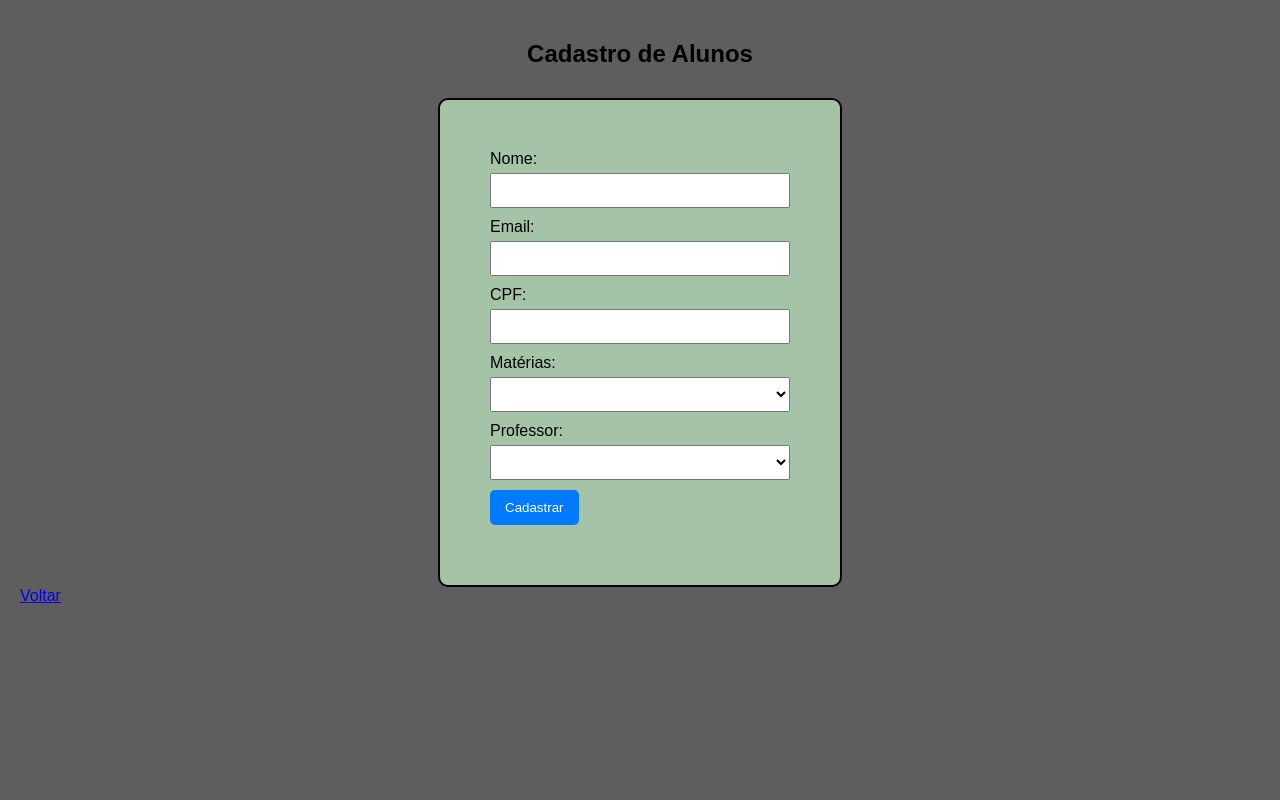
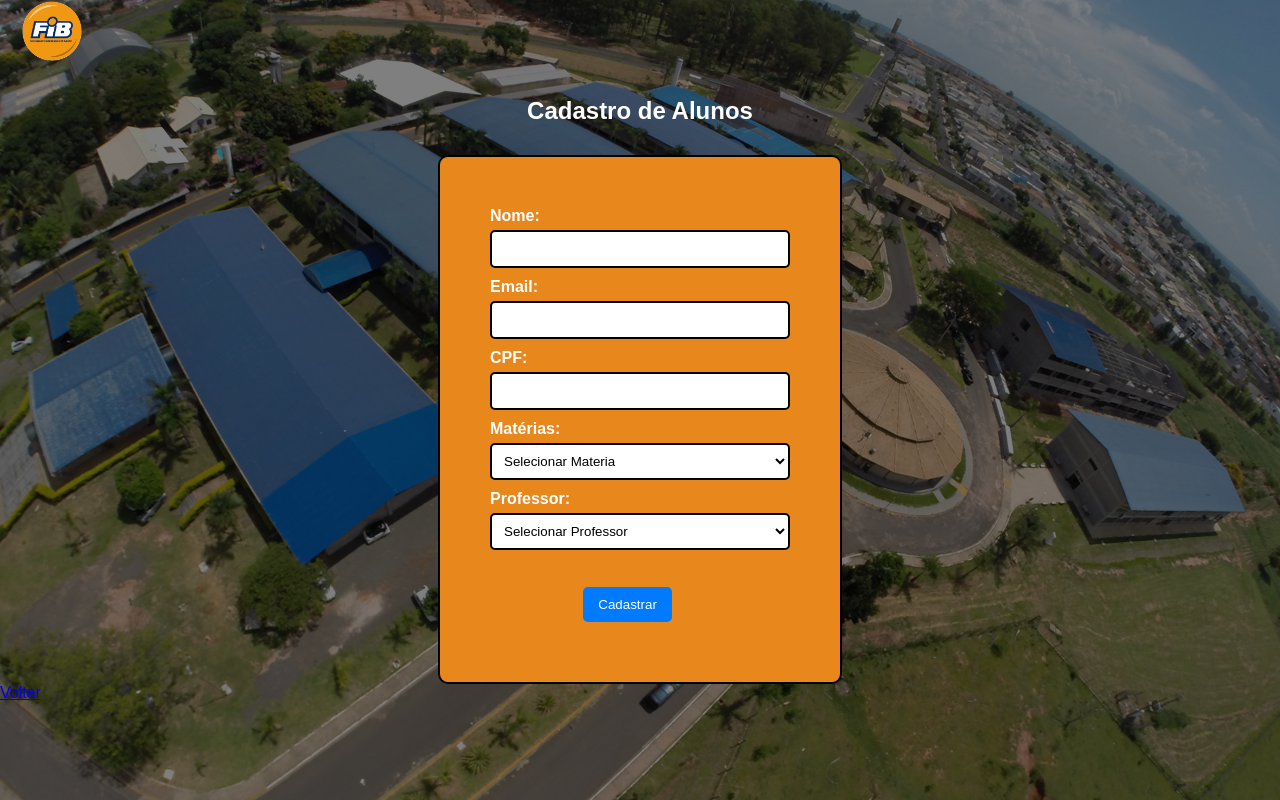
Before and after one commit to joaopretto/frontDocker, a plain HTML site: page Cadastro_Aluno/addAluno.html in a window 1280 px wide. Drawn offline with Linux system fonts and the light colour scheme.

Commit message:
Front melhorado

```diff
--- a/CSS/addAluno.css
+++ b/CSS/addAluno.css
@@ -1,17 +1,46 @@
 body {
     font-family: Arial, sans-serif;
-    background-color: #5e5e5e;
+    background-color: rgba(0,0,0,0.5);
+    background-image: url(../FIB.jpg);
+    background-repeat: no-repeat;
+    background-blend-mode: multiply;
+    background-size: cover;
+    overflow: auto;
     margin: 0;
-    padding: 20px;
 }
 form {
     width: 300px;
     margin: 0px auto;
     padding: 50px;
-    background-color: rgb(165, 196, 167);
+    background-color: #e8871c;
     border: 2px solid black;
     border-radius: 10px;
 }
+
+input{
+    all: unset;
+    border: 2px solid black;
+    border-radius: 5px;
+    background-color: white;
+}
+
+label{
+    color: white;
+    font-size: medium;
+    font-weight: bold;
+}
+
+select{
+    border: 2px solid black;
+    border-radius: 5px;
+    background-color: white;
+}
+
+.logo{
+    width: 5%;
+    padding-left: 20px;
+}
+
 .titulo{
     display: flex;
     justify-content: center;
@@ -19,6 +48,7 @@ form {
 h2{
     text-align: center;
     width: 350px;
+    color: white;
 }
 div {
     margin-bottom: 10px;
@@ -33,6 +63,7 @@ input, select {
     box-sizing: border-box;
 }
 button {
+    margin: 2em 0px 0px 7em;
     padding: 10px 15px;
     background-color: #007BFF;
     color: white;
--- a/CSS/index.css
+++ b/CSS/index.css
@@ -1,18 +1,27 @@
 body {
     font-family: Arial, sans-serif;
-    background-color: #5e5e5e;
+    background-color: rgba(0,0,0,0.5);
+    background-image: url(../FIB.jpg);
+    background-repeat: no-repeat;
+    background-blend-mode: multiply;
+    background-size: cover;
+    overflow: auto;
     margin: 0;
-    padding: 20px;
 }
 
 .header{
     display: flex;
-    justify-content: center;
+    background-color: #e8871c;
+}
+
+.logo{
+    width: 15%;
+    padding-left: 20px;
 }
 
 h1{
-    text-align: center;
     width: 350px;
+    color: white;
 }
 
 .addButton{
@@ -24,23 +33,26 @@ h1{
 .addAluno{
     width: 10em;
     height: 3em;
-    border-radius: 10px;
+    font-size: medium;
     cursor: pointer;
     color: white;
-    background-color: #457c46;
+    border: none;
+    background-color: #e8871c
 }
 
 .addAluno:hover{
-    background-color: #679768;
+    background-color: #a55d10;
 }
 
 .form{
+    padding: 20px;
     display: flex;
     justify-content: center;
 }
 
 table {
     width: 70%;
+    border: 1px solid black;
     border-collapse: collapse;
     margin-bottom: 20px;
     background-color: #fff;
@@ -53,6 +65,6 @@ th, td {
 }
 
 th {
-    background-color: #3b663c;
+    background-color: #e8871c;
     color: white;
 }
--- a/Cadastro_Aluno/addAluno.html
+++ b/Cadastro_Aluno/addAluno.html
@@ -10,8 +10,13 @@
     <title>Cadastrar Alunos</title>
 </head>
 <body>
-    <div class="titulo">
-        <h2>Cadastro de Alunos</h2>
+    <div class="header">
+        <div id="logoContainer">
+            <img class="logo" src="../Logo.png">
+        </div>
+        <div class="titulo">
+            <h2>Cadastro de Alunos</h2>
+        </div>
     </div>
     <div>
         <form>
@@ -30,13 +35,13 @@
             <div>
                 <label for="materias">Matérias:</label>
                 <select id="materias" name="materias">
-
+                    <option selected="true" disabled="disabled">Selecionar Materia</option>
                 </select>
             </div>
             <div>
                 <label for="professores">Professor:</label>
                 <select id="professores" name="professores">
-
+                    <option selected="true" disabled="disabled">Selecionar Professor</option>
                 </select>
             </div>
             <div>
```
Also changed, not shown: Cadastro_Materia/addMateria.html (+7 -2 lines), Cadastro_Professores/addProfessores.html (+7 -2 lines), index.html (+3 -0 lines), FIB.jpg (added), Logo.png (added).
